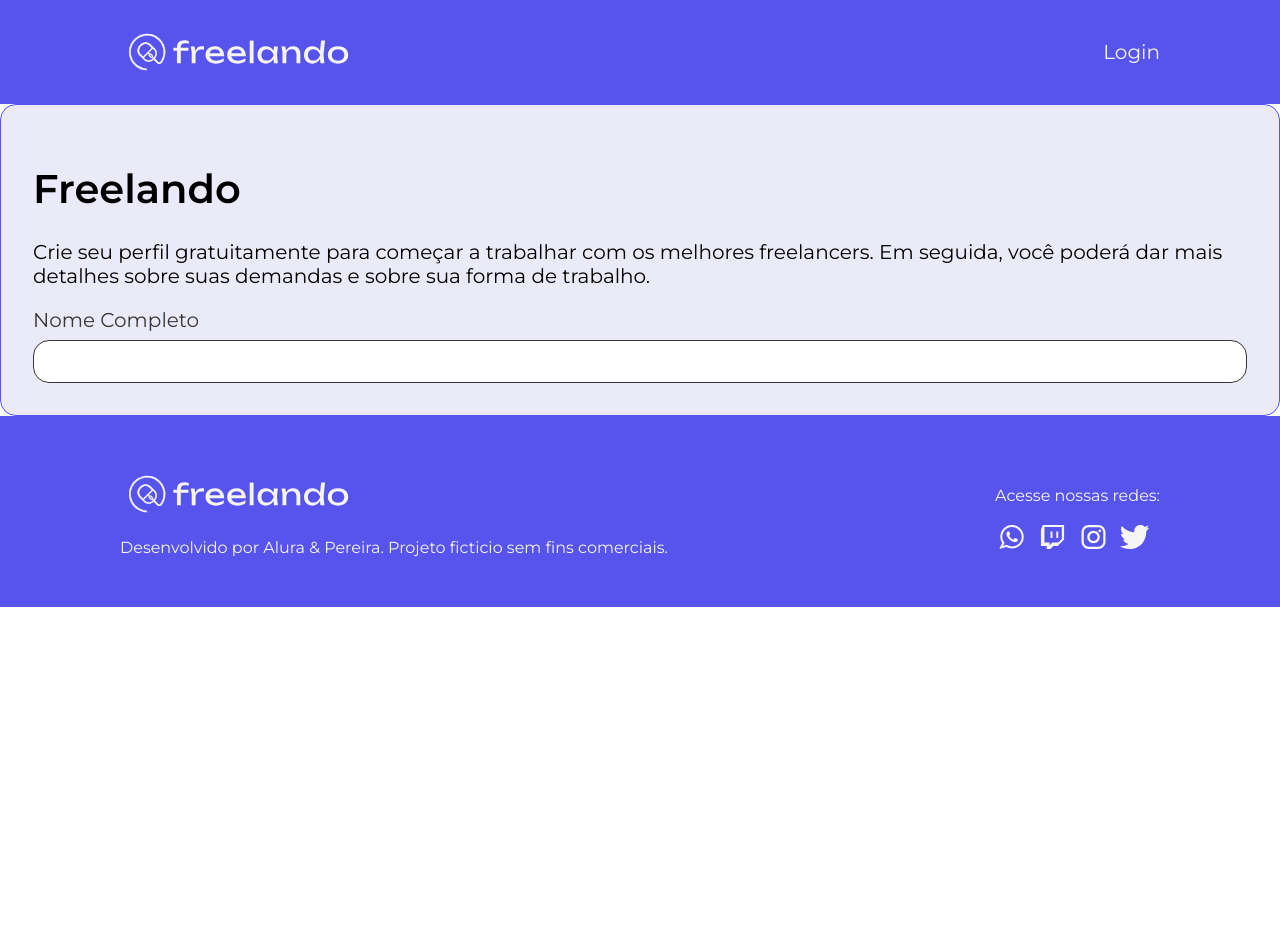
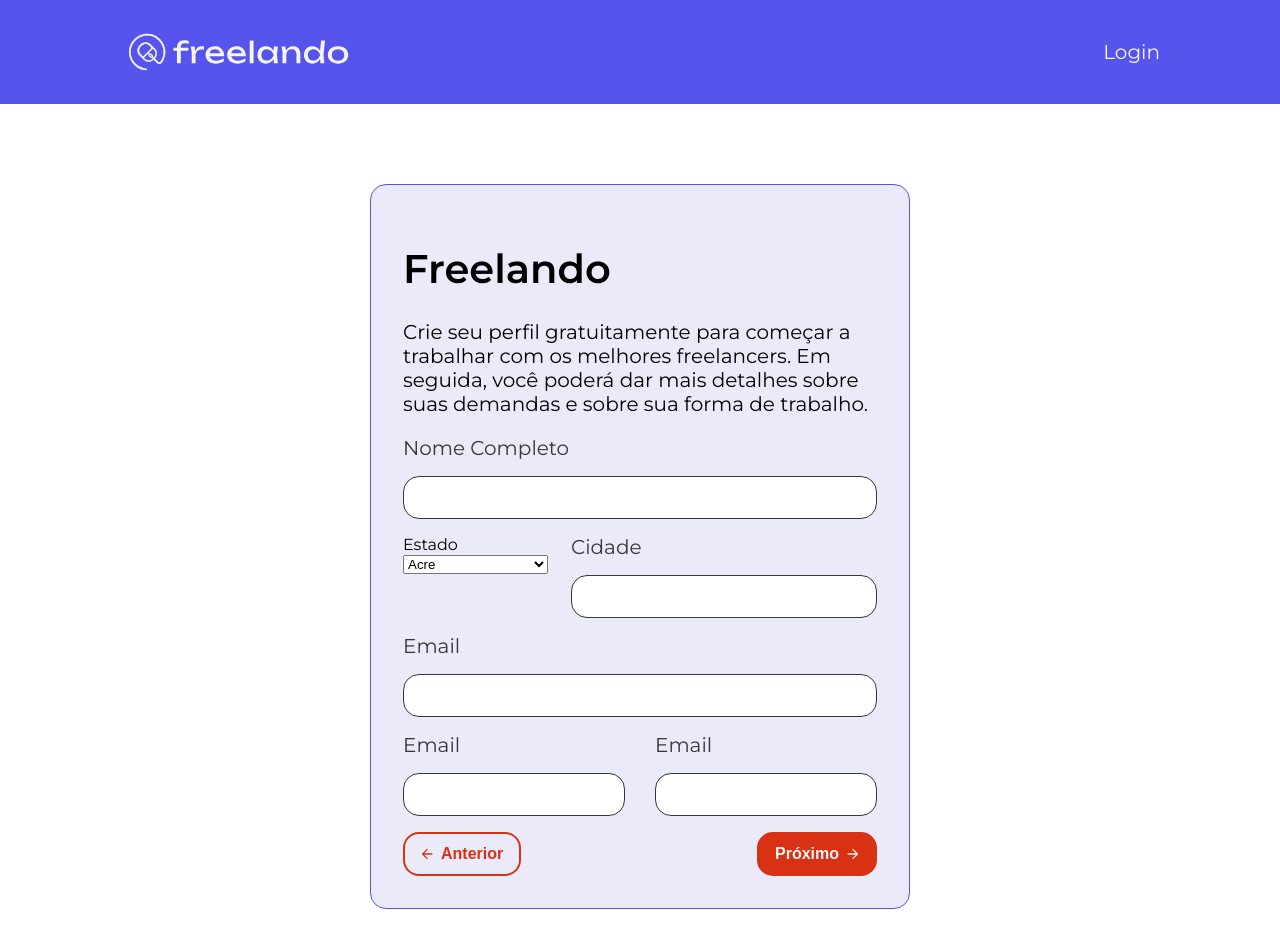
Before and after one commit to OnlySig/Freelando, a React (Create React App) app: page / in a window 1280 px wide. Shown: the top 952 px of the page. Before the commit the page ends 800 px from the top, so only its background shows below. Built offline with nearby package versions, Linux system fonts and the light colour scheme.

Commit message:
features: lib: react-grid-system component: Select controlado, Button com 2 variantes

```diff
--- a/package.json
+++ b/package.json
@@ -10,6 +10,7 @@
     "@testing-library/user-event": "^13.5.0",
     "react": "^18.3.1",
     "react-dom": "^18.3.1",
+    "react-grid-system": "^8.2.1",
     "react-scripts": "5.0.1",
     "web-vitals": "^2.1.4"
   },
--- a/src/App.js
+++ b/src/App.js
@@ -1,4 +1,4 @@
-import React from "react";
+import React, { useState } from "react";
 import { Estilos } from "./components/GlobalStyles/Styles";
 import Card from "./components/Card";
 import CompThemeProvider from "./components/ThemeProvider";
@@ -6,12 +6,23 @@
 import Tipografia from "./components/Tipografia";
 import InputText from "./components/InputText";
 import Footer from "./components/Footer";
+import { Col, Container, Row } from "react-grid-system";
+import { ReactComponent as ArrowRigth } from "./images/icons/iconeBotões/ícone próximo.svg";
+import { ReactComponent as ArrowLeft } from "./images/icons/iconeBotões/ícone voltar.svg";
+import Button from "./components/Button";
+import Select from "./components/Select";
 
 function App() {
+  const [select, setSelect] = useState("");
+  console.log(select);
+
   return (
     <CompThemeProvider>
       <Estilos/>
       <Header/>
+      <Container>
+        <Row justify="center">
+          <Col lg={6} md={8} sm={12}>
             <Card>
               <Tipografia variante="h1" tag="h1">
                 Freelando
@@ -19,8 +30,50 @@
               <Tipografia variante="body" tag="body">
                 Crie seu perfil gratuitamente para começar a trabalhar com os melhores freelancers. Em seguida, você poderá dar mais detalhes sobre suas demandas e sobre sua forma de trabalho.
               </Tipografia>
+              <Row>
+                <Col >
                   <InputText require textLabel="Nome Completo"/>
+                </Col>
+              </Row>
+              <Row>
+                <Col lg={4} md={4} sm={4}>
+                  <Select value={select} setValue={e => setSelect(e)}/>
+                </Col>
+                <Col lg={8} md={8} sm={8}>
+                  <InputText require textLabel="Cidade"/>
+                </Col>
+              </Row>
+              <Row>
+                <Col >
+                  <InputText require textLabel="Email"/>
+                </Col>
+              </Row>
+              <Row >
+                <Col lg={6} md={6} sm={6}>
+                  <InputText require textLabel="Email"/>
+                </Col>
+                <Col lg={6} md={6} sm={6}>
+                  <InputText require textLabel="Email"/>
+                </Col>
+              </Row>
+              <Row>
+                <Col lg={6} md={6} sm={6} >
+                  <Button variante="secundaria">
+                    <ArrowLeft/>
+                    Anterior
+                  </Button>
+                </Col>
+                <Col lg={6} md={6} sm={6} style={{ textAlign: "-webkit-right" }}>
+                  <Button>
+                    Próximo
+                    <ArrowRigth/>
+                  </Button>
+                </Col>
+              </Row>
             </Card>
+          </Col>
+        </Row>
+      </Container>
       <Footer/>
     </CompThemeProvider>
   );
--- /dev/null
+++ b/src/components/Button/index.jsx
@@ -0,0 +1,69 @@
+import React from "react";
+import PropTypes from "prop-types";
+import styled from "@emotion/styled";
+
+const StyledButtonOne = styled.button `
+  background-color: ${props=>props.theme.cores.primarias.b};
+  color: ${props=>props.theme.cores.neutras.c};
+  padding: 10px 16px;
+  border-radius: 16px;
+  border: 2px solid ${props=>props.theme.cores.primarias.b};
+  font-weight: 700;
+  font-size: 16px;
+  line-height: 20px;
+  display: flex;
+  align-items: center;
+  gap: 8px;
+  cursor: pointer;
+  :hover {
+    background-color: ${props=>props.theme.cores.neutras.c};
+    color: ${props=>props.theme.cores.primarias.b};
+    path {
+      fill: ${props=>props.theme.cores.primarias.b};
+    }
+  }
+`;
+
+const StyledButtonTwo = styled.button `
+  background-color: transparent;
+  color: ${props=>props.theme.cores.primarias.b};
+  padding: 10px 16px;
+  border-radius: 16px;
+  border: 2px solid ${props=>props.theme.cores.primarias.b};
+  font-weight: 700;
+  font-size: 16px;
+  line-height: 20px;
+  display: flex;
+  align-items: center;
+  gap: 8px;
+  cursor: pointer;
+  path {
+    fill: ${props=>props.theme.cores.primarias.b};
+  }
+  :hover {
+    background-color: ${props=>props.theme.cores.primarias.b};
+    color: ${props=>props.theme.cores.neutras.c};
+    path {
+      fill: ${props=>props.theme.cores.neutras.c};
+    }
+  }
+`;
+
+const Button = ({ children, variante = "primaria", click }) => {
+  if(variante === "primaria") {
+    return <StyledButtonOne onClick={click}>
+      { children }
+    </StyledButtonOne>;
+  }
+  return <StyledButtonTwo>
+    { children }
+  </StyledButtonTwo>;
+};
+
+Button.propTypes = {
+  children: PropTypes.node.isRequired,
+  variante: PropTypes.string,
+  click: PropTypes.func
+};
+
+export default Button;
--- a/src/components/Card/index.jsx
+++ b/src/components/Card/index.jsx
@@ -2,11 +2,12 @@
 import styled from "@emotion/styled";
 import React from "react";
 
-const StyledDiv = styled.div `
+const StyledDiv = styled.form `
   padding: ${props => props.theme.espacamentos.l};
   background-color: ${props => props.theme.cores.secundarias.a};
   border: 1px solid ${props => props.theme.cores.primarias.a};
   border-radius: ${props => props.theme.espacamentos.s};
+  margin: 80px 0;
 `;
 
 const Card = ({ children }) => {
--- a/src/components/InputText/index.jsx
+++ b/src/components/InputText/index.jsx
@@ -11,6 +11,7 @@
     border-radius: ${props=>props.theme.espacamentos.s};
     padding: 12px ${props=>props.theme.espacamentos.s};
     background-color: ${props=>props.theme.cores.white};
+    margin: ${props=>props.theme.espacamentos.xs} 0 ${props=>props.theme.espacamentos.s} 0;
     outline: none;
     font-size: 14px;
     color: ${props=>props.theme.cores.neutras.a};
@@ -22,11 +23,11 @@
   }
 `;
 
-const InputText = ({ require, textLabel, value, setValue }) => {
+const InputText = ({ require, textLabel }) => {
   return (
     <StyledLabel>
       <span>{textLabel}</span>
-      <input type="text" value={value} onChange={setValue} required={require}/>
+      <input type="text" required={require}/>
     </StyledLabel>
   );
 };
--- /dev/null
+++ b/src/components/Select/index.jsx
@@ -0,0 +1,20 @@
+import React from "react";
+
+const estados = ["Acre","Alagoas","Amapá","Amazonas","Bahia","Ceará","Distrito Federal","Espírito Santo","Goiás","Maranhão","Mato Grosso","Mato Grosso do Sul","Minas Gerais","Pará","Paraíba","Paraná","Pernambuco","Piauí","Rio de Janeiro","Rio Grande do Norte","Rio Grande do Sul","Rondônia","Roraima","Santa Catarina","São Paulo","Sergipe","Tocantins"];
+
+const Select = ({value, setValue}) => {
+  return (
+    <>
+      <span>Estado</span>
+      <select value={value} onChange={e=>setValue(e.target.value)}>
+        {
+          estados.map((estado, index) =>
+            <option key={index} value={estado}>{estado}</option>
+          )
+        }
+      </select>
+    </>
+  );
+};
+
+export default Select;
--- a/src/components/ThemeProvider/index.jsx
+++ b/src/components/ThemeProvider/index.jsx
@@ -9,7 +9,7 @@
     focus: "",
     primarias: {
       a: "#5754ED",
-      b: "",
+      b: "#D93114",
       c: "",
     },
     secundarias: {
```
Also changed, not shown: 1 other file (tests, documents, lock files or other folders). Lines whose indentation alone changed are shown as unchanged.
